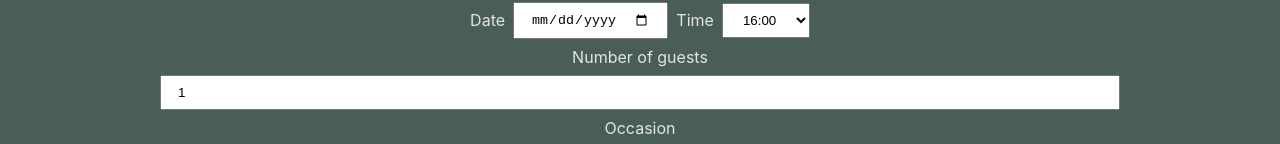
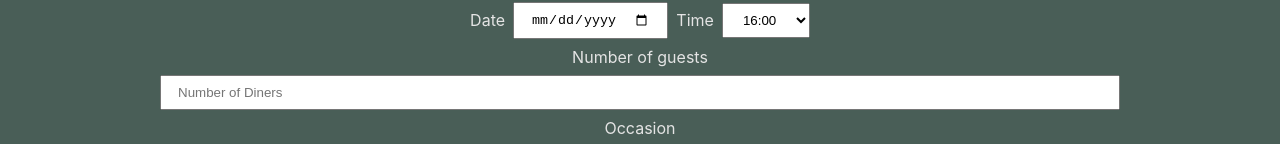
Before and after one commit to BAslani/little-lemon, a React (Create React App) app: page /booking-page in a window 1280 px wide. Shown: the part 642-786 px from the top of the page. Built offline with nearby package versions, Linux system fonts and the light colour scheme.

Commit message:
I am lost

```diff
--- a/public/index.html
+++ b/public/index.html
@@ -44,5 +44,6 @@
       To begin the development, run `npm start` or `yarn start`.
       To create a production bundle, use `npm run build` or `yarn build`.
     -->
+    <script src="https://raw.githubusercontent.com/Meta-Front-End-Developer-PC/capstone/master/api.js"></script>
   </body>
 </html>
--- a/src/components/BookingForm.js
+++ b/src/components/BookingForm.js
@@ -2,6 +2,9 @@ import React, { useReducer, useEffect } from 'react';
 import { VStack, HStack } from '@chakra-ui/react';
 import restaurant1 from './Assets/restaurant chef B.jpg';
 import restaurant2 from './Assets/restaurant.jpg';
+import * as Yup from "yup";
+import { useFormik } from "formik";
+import useSubmit from "../hooks/useSubmit";
 
 // Reducer function to handle state changes for availableTimes
 const availableTimesReducer = (state, action) => {
@@ -19,6 +22,7 @@ const initializeTimes = () => {
 };
 
 const BookingForm = ({ selectedDate, setSelectedDate, selectedTime, setSelectedTime, numberOfGuests, setNumberOfGuests, selectedOccasion, setSelectedOccasion }) => {
+    const { submit } = useSubmit();
     // Initialize availableTimes using useReducer and the availableTimesReducer
     const [availableTimes, dispatch] = useReducer(availableTimesReducer, [], initializeTimes);
 
@@ -28,21 +32,29 @@ const BookingForm = ({ selectedDate, setSelectedDate, selectedTime, setSelectedT
         dispatch({ type: 'INITIALIZE_TIMES' });
     };
 
+    const formik = useFormik({
+        initialValues: {
+          date: "",
+          time: "",
+          guests: "",
+          occasion: "",
+        },
+        onSubmit: (values, { resetForm }) => {
+          submit("", values);
+        },
+        validationSchema: Yup.object({
+            date: Yup.string().required("Required"),
+            time: Yup.string().required("Required"),
+            occasion: Yup.string().required("Required"),
+            guests: Yup.number().required("Required"),
+        }),
+      });
+
     // Listen for changes in selectedDate and update availableTimes accordingly
     useEffect(() => {
         updateTimes();
     }, [selectedDate]);
 
-    // Handle form submission
-    const handleSubmit = (e) => {
-        e.preventDefault();
-
-        console.log('Form submitted!');
-        console.log('Selected Date:', selectedDate);
-        console.log('Selected Time:', selectedTime);
-        console.log('Number of Guests:', numberOfGuests);
-        console.log('Selected Occasion:', selectedOccasion);
-    };
     return (
         <section className='formSection'>
             <section className="heroInfo">
@@ -58,7 +70,7 @@ const BookingForm = ({ selectedDate, setSelectedDate, selectedTime, setSelectedT
             </section>
             <form
                 className='form sectionCenter'
-                onSubmit={handleSubmit}
+                onSubmit={formik.handleSubmit}
             >
                 <VStack w="960px" maxWidth="100vw">
                     <HStack>
@@ -66,7 +78,7 @@ const BookingForm = ({ selectedDate, setSelectedDate, selectedTime, setSelectedT
                         <input
                             type="date"
                             id="res-date"
-                            value={selectedDate}
+                            value={formik.values.date}
                             placeholder='Date'
                             onChange={(e) => setSelectedDate(e.target.value)}
                         />
@@ -74,7 +86,7 @@ const BookingForm = ({ selectedDate, setSelectedDate, selectedTime, setSelectedT
                         <label htmlFor="res-time">Time</label>
                         <select
                             id="res-time"
-                            value={selectedTime}
+                            value={formik.values.time}
                             onChange={(e) => setSelectedTime(e.target.value)}
                         >
                             {availableTimes.map((time) => (
@@ -89,14 +101,14 @@ const BookingForm = ({ selectedDate, setSelectedDate, selectedTime, setSelectedT
                         min="1"
                         max="10"
                         id="guests"
-                        value={numberOfGuests}
+                        value={formik.values.guests}
                         onChange={(e) => setNumberOfGuests(parseInt(e.target.value))}
                     />
 
                     <label htmlFor="occasion">Occasion</label>
                     <select
                         id="occasion"
-                        value={selectedOccasion}
+                        value={formik.values.occasion}
                         onChange={(e) => setSelectedOccasion(e.target.value)}
                     >
                         <option value="Birthday">Birthday</option>
--- /dev/null
+++ b/src/hooks/useSubmit.js
@@ -0,0 +1,38 @@
+import {useState} from "react";
+
+const wait = (ms) => new Promise((resolve) => setTimeout(resolve, ms));
+
+/**
+ * This is a custom hook that can be used to submit a form and simulate an API call
+ * It uses Math.random() to simulate a random success or failure, with 50% chance of each
+ */
+const useSubmit = () => {
+  const [isLoading, setLoading] = useState(false);
+  const [response, setResponse] = useState(null);
+
+  const submit = async (url, data) => {
+    const random = Math.random();
+    setLoading(true);
+    try {
+      await wait(2000);
+      if (random < 0.5) {
+        throw new Error("Something went wrong");
+      }
+      setResponse({
+        type: 'success',
+        message: `Thanks for your submission ${data.firstName}, we will get back to you shortly!`,
+      })
+    } catch (error) {
+      setResponse({
+        type: 'error',
+        message: 'Something went wrong, please try again later!',
+      })
+    } finally {
+      setLoading(false);
+    }
+  };
+
+  return { isLoading, response, submit };
+}
+
+export default useSubmit;
```
